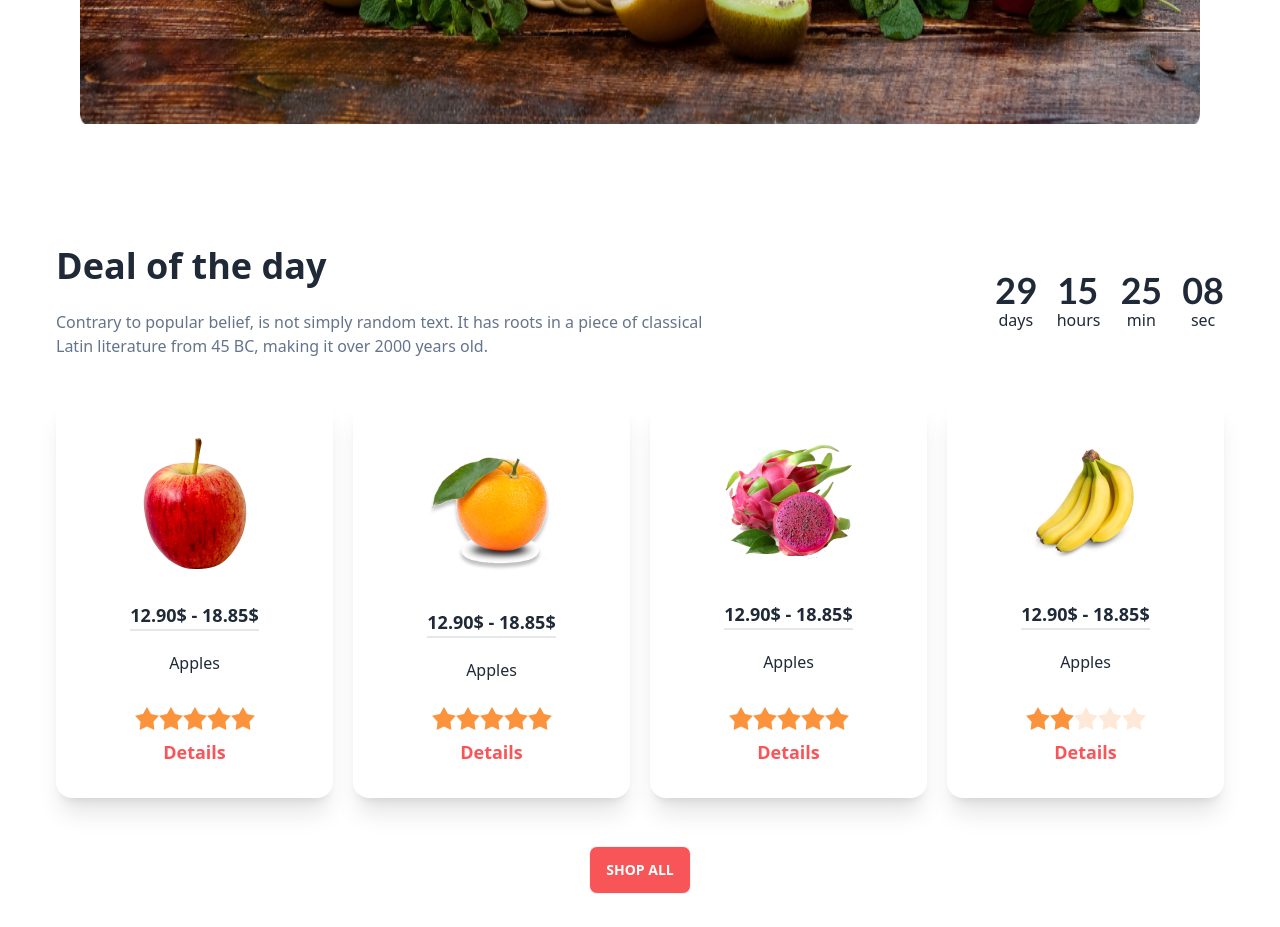
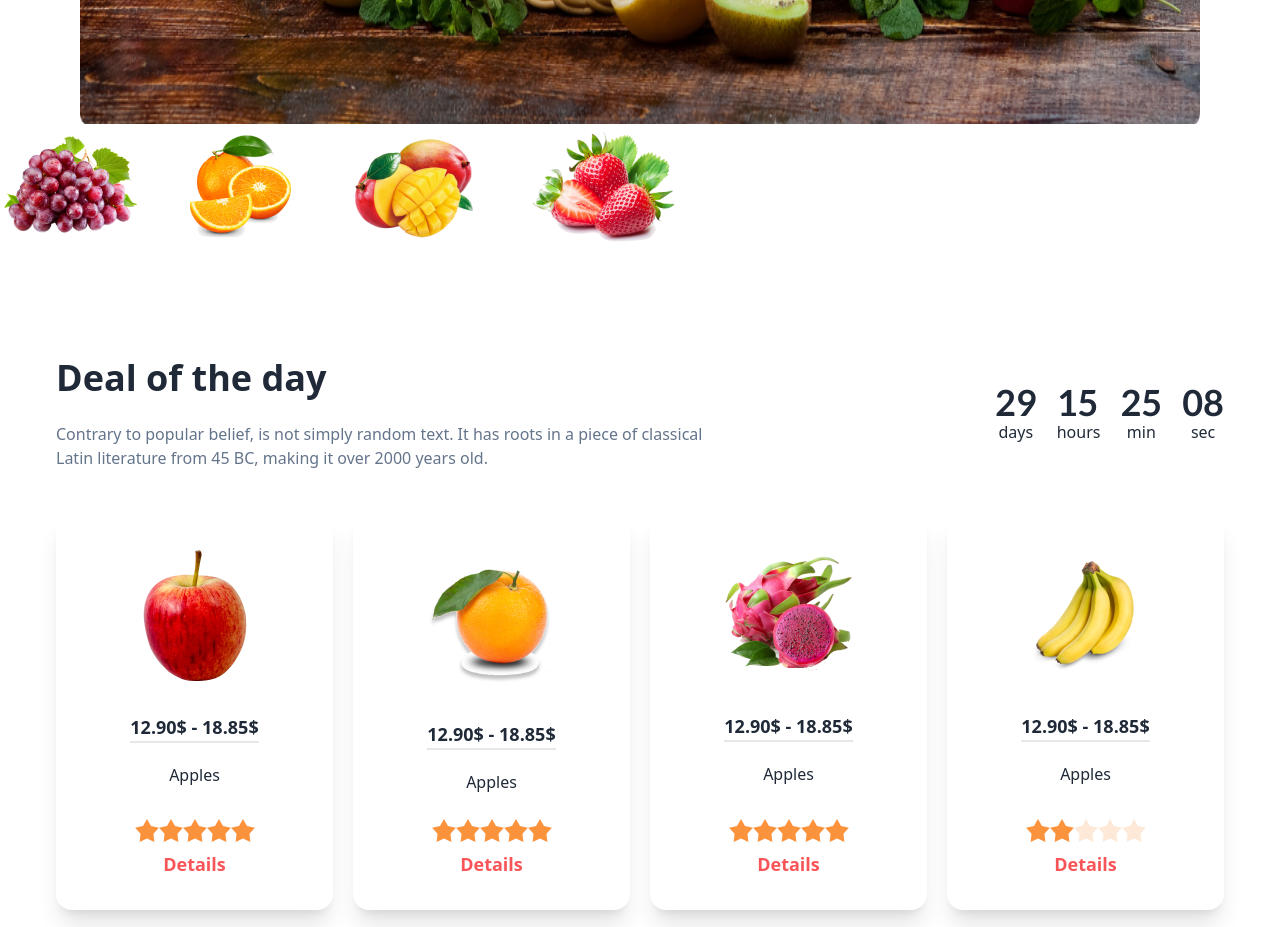
Before and after one commit to mehedihasan92/Assingment-3-fruit-brust, a plain HTML site: page index.html in a window 1280 px wide. Shown: the part 900-1827 px from the top of the page. Drawn offline with nearby package versions, Linux system fonts and the light colour scheme; grey boxes are pictures that could not be loaded.

Commit message:
updated section

```diff
--- a/index.html
+++ b/index.html
@@ -71,7 +71,9 @@
                     <a href="#slide4" class="btn btn-circle">❮</a>
                     <a href="#slide2" class="btn btn-circle">❯</a>
                   </div>
+
                 </div>
+
                 <div id="slide2" class="carousel-item relative w-full">
                   <img src="./images/banner2.png" class="w-full" />
                   <div class="absolute flex justify-between transform -translate-y-1/2 left-5 right-5 top-1/2">
@@ -93,6 +95,12 @@
                     <a href="#slide1" class="btn btn-circle">❯</a>
                   </div>
                 </div>
+            </div>
+            <div class="flex gap-10">
+                <img src="./images/fruit1.png" alt="">
+                <img src="./images/fruit2.png" alt="">
+                <img src="./images/fruit3.png" alt="">
+                <img src="./images/fruit4.png" alt="">
             </div>
         </div>
     </header>
```
